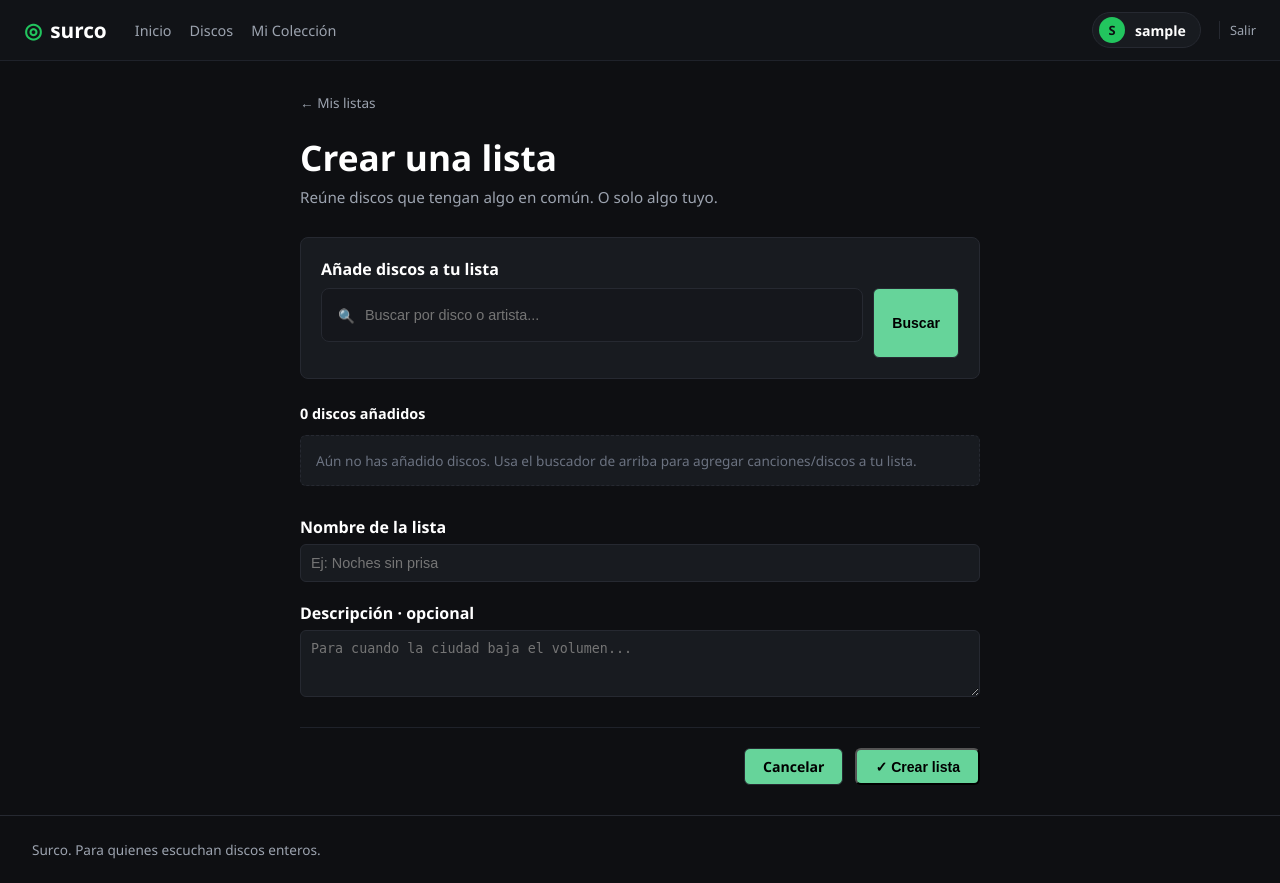
After one commit to Agusdestroy/ProyectoWeb, a PHP site: page /crear_lista.php in a window 1280 px wide. The commit adds this page. Run offline with PHP 8.4, Linux system fonts and the light colour scheme; the visitor is signed in with stand-in values (Sample User, id 1).

Commit message:
Inclusion de listasy favoritos

```diff
--- /dev/null
+++ b/crear_lista.php
@@ -0,0 +1,223 @@
+<?php
+session_start();
+
+if (!isset($_SESSION['id_usuario'])) {
+    header("Location: login.php");
+    exit();
+}
+
+require("bd/conexion_bd.php");
+
+$id_usuario = (int)$_SESSION['id_usuario'];
+$errores    = array();
+
+// Inicializar la lista temporal de discos en la sesión
+if (!isset($_SESSION['discos_nueva_lista'])) {
+    $_SESSION['discos_nueva_lista'] = array();
+}
+
+// A. Agregar un disco a la lista temporal
+if (isset($_POST['agregar_disco'])) {
+    $id_disco_add = (int)$_POST['id_disco_add'];
+    if ($id_disco_add > 0 && !in_array($id_disco_add, $_SESSION['discos_nueva_lista'])) {
+        $_SESSION['discos_nueva_lista'][] = $id_disco_add;
+    }
+    header("Location: crear_lista.php");
+    exit();
+}
+
+// B. Quitar un disco de la lista temporal
+if (isset($_GET['quitar_disco'])) {
+    $id_disco_del = (int)$_GET['quitar_disco'];
+    $key = array_search($id_disco_del, $_SESSION['discos_nueva_lista']);
+    if ($key !== false) {
+        unset($_SESSION['discos_nueva_lista'][$key]);
+        $_SESSION['discos_nueva_lista'] = array_values($_SESSION['discos_nueva_lista']); // Reindexar array
+    }
+    header("Location: crear_lista.php");
+    exit();
+}
+
+// C. Guardar la lista definitiva en la BD
+if ($_SERVER['REQUEST_METHOD'] === 'POST' && isset($_POST['guardar_lista'])) {
+    $titulo      = isset($_POST['titulo']) ? trim($_POST['titulo']) : '';
+    $descripcion = isset($_POST['descripcion']) ? trim($_POST['descripcion']) : '';
+
+    if ($titulo === '') {
+        $errores['titulo'] = 'Ingresa un nombre para tu lista.';
+    }
+
+    if (empty($_SESSION['discos_nueva_lista'])) {
+        $errores['discos'] = 'Agrega al menos un disco a tu lista.';
+    }
+
+    if (empty($errores)) {
+        $titulo_clean      = mysqli_real_escape_string($conexion, $titulo);
+        $descripcion_clean = mysqli_real_escape_string($conexion, $descripcion);
+
+        // 1. Insertar en la tabla 'listas'
+        $query_lista = "INSERT INTO listas (id_usuario, titulo, descripcion, fecha_creacion)
+                        VALUES ($id_usuario, '$titulo_clean', '$descripcion_clean', NOW())";
+
+        if (mysqli_query($conexion, $query_lista)) {
+            $id_lista_nueva = mysqli_insert_id($conexion);
+
+            // 2. Insertar los discos en la tabla intermedia 'lista_discos'
+            foreach ($_SESSION['discos_nueva_lista'] as $id_disco) {
+                $query_item = "INSERT INTO lista_discos (id_lista, id_disco, fecha_agregado)
+                               VALUES ($id_lista_nueva, $id_disco, NOW())";
+                mysqli_query($conexion, $query_item);
+            }
+
+            // Limpiar sesión temporal y redirigir
+            unset($_SESSION['discos_nueva_lista']);
+            mysqli_close($conexion);
+            header("Location: mi_coleccion.php?vista=listas");
+            exit();
+        } else {
+            die("Error al crear la lista: " . mysqli_error($conexion));
+        }
+    }
+}
+
+// Búsqueda de discos para agregar
+$buscar_disco = isset($_GET['buscar_disco']) ? trim($_GET['buscar_disco']) : '';
+$res_busqueda = null;
+
+if (!empty($buscar_disco)) {
+    $buscar_clean = mysqli_real_escape_string($conexion, $buscar_disco);
+    $query_search = "SELECT d.id_disco, d.titulo, d.portada_url, YEAR(d.fecha_lanzamiento) AS anio, a.nombre AS artista
+                     FROM discos d
+                     LEFT JOIN artistas a ON d.id_artista = a.id_artista
+                     WHERE d.titulo LIKE '%$buscar_clean%' OR a.nombre LIKE '%$buscar_clean%'
+                     LIMIT 4";
+    $res_busqueda = mysqli_query($conexion, $query_search);
+}
+
+// Cargar información de los discos seleccionados actualmente
+$discos_seleccionados = array();
+if (!empty($_SESSION['discos_nueva_lista'])) {
+    $ids_string = implode(',', $_SESSION['discos_nueva_lista']);
+    $query_sel = "SELECT d.id_disco, d.titulo, d.portada_url, YEAR(d.fecha_lanzamiento) AS anio, a.nombre AS artista
+                  FROM discos d
+                  LEFT JOIN artistas a ON d.id_artista = a.id_artista
+                  WHERE d.id_disco IN ($ids_string)";
+    $res_sel = mysqli_query($conexion, $query_sel);
+    while ($row = mysqli_fetch_assoc($res_sel)) {
+        $discos_seleccionados[] = $row;
+    }
+}
+
+include("includes/header.php");
+?>
+
+<section class="explore-section" style="max-width: 680px; margin: 0 auto;">
+
+    <!-- Enlace superior -->
+    <div style="margin-bottom: 20px;">
+        <a href="mi_coleccion.php?vista=listas" style="color: #9ca3af; text-decoration: none; font-size: 0.85rem;">← Mis listas</a>
+    </div>
+
+    <h1 class="section-title">Crear una lista</h1>
+    <p class="section-description" style="margin-bottom: 30px;">
+        Reúne discos que tengan algo en común. O solo algo tuyo.
+    </p>
+
+    <!-- Errores generales -->
+    <?php if (!empty($errores)): ?>
+        <div class="form-alert form-alert-error" style="margin-bottom: 20px;">
+            <p class="alert-title">Revisa los campos:</p>
+            <?php foreach ($errores as $err): ?>
+                <p class="alert-detail">• <?php echo $err; ?></p>
+            <?php endforeach; ?>
+        </div>
+    <?php endif; ?>
+
+    <!-- Formulario de Búsqueda para añadir discos -->
+    <div style="background-color: #181b20; border: 1px solid #262931; border-radius: 8px; padding: 20px; margin-bottom: 25px;">
+        <label style="color: #ffffff; font-weight: 600; display: block; margin-bottom: 8px;">Añade discos a tu lista</label>
+
+        <form method="GET" action="crear_lista.php" style="display: flex; gap: 10px;">
+            <div class="filter-search-box" style="flex: 1;">
+                <span class="search-icon">🔍</span>
+                <input type="text" name="buscar_disco" value="<?php echo htmlspecialchars($buscar_disco); ?>" placeholder="Buscar por disco o artista...">
+            </div>
+            <button type="submit" class="btn-secondary">Buscar</button>
+        </form>
+
+        <!-- Resultados de búsqueda -->
+        <?php if ($res_busqueda && mysqli_num_rows($res_busqueda) > 0): ?>
+            <div style="margin-top: 15px; display: flex; flex-direction: column; gap: 10px;">
+                <?php while ($disco_b = mysqli_fetch_assoc($res_busqueda)): ?>
+                    <div style="display: flex; align-items: center; justify-content: space-between; background: #111317; padding: 8px 12px; border-radius: 6px;">
+                        <div style="display: flex; align-items: center; gap: 12px;">
+                            <img src="<?php echo htmlspecialchars($disco_b['portada_url']); ?>" style="width: 36px; height: 36px; border-radius: 4px; object-fit: cover;">
+                            <div>
+                                <p style="color: #ffffff; font-size: 0.85rem; font-weight: 600; margin: 0;"><?php echo htmlspecialchars($disco_b['titulo']); ?></p>
+                                <p style="color: #9ca3af; font-size: 0.75rem; margin: 0;"><?php echo htmlspecialchars($disco_b['artista']); ?> · <?php echo $disco_b['anio']; ?></p>
+                            </div>
+                        </div>
+
+                        <form method="POST" action="crear_lista.php">
+                            <input type="hidden" name="id_disco_add" value="<?php echo $disco_b['id_disco']; ?>">
+                            <button type="submit" name="agregar_disco" class="btn-primary" style="padding: 4px 12px; font-size: 0.8rem;">+ Añadir</button>
+                        </form>
+                    </div>
+                <?php endwhile; ?>
+            </div>
+        <?php endif; ?>
+    </div>
+
+    <!-- Lista de discos agregados -->
+    <div style="margin-bottom: 30px;">
+        <p style="color: #ffffff; font-weight: 600; font-size: 0.9rem; margin-bottom: 12px;">
+            <?php echo count($discos_seleccionados); ?> discos añadidos
+        </p>
+
+        <?php if (!empty($discos_seleccionados)): ?>
+            <div style="display: flex; flex-direction: column; gap: 8px;">
+                <?php foreach ($discos_seleccionados as $item): ?>
+                    <div style="display: flex; align-items: center; justify-content: space-between; background-color: #181b20; border: 1px solid #262931; border-radius: 6px; padding: 10px 14px;">
+                        <div style="display: flex; align-items: center; gap: 12px;">
+                            <img src="<?php echo htmlspecialchars($item['portada_url']); ?>" style="width: 40px; height: 40px; border-radius: 4px; object-fit: cover;">
+                            <div>
+                                <p style="color: #ffffff; font-weight: 600; font-size: 0.88rem; margin: 0;"><?php echo htmlspecialchars($item['titulo']); ?></p>
+                                <p style="color: #9ca3af; font-size: 0.78rem; margin: 0;"><?php echo htmlspecialchars($item['artista']); ?> · <?php echo $item['anio']; ?></p>
+                            </div>
+                        </div>
+                        <a href="crear_lista.php?quitar_disco=<?php echo $item['id_disco']; ?>" style="color: #ef4444; text-decoration: none; font-size: 1.1rem;" title="Quitar de la lista">✕</a>
+                    </div>
+                <?php endforeach; ?>
+            </div>
+        <?php else: ?>
+            <p style="color: #6b7280; font-size: 0.85rem; background: #181b20; padding: 15px; border-radius: 6px; border: 1px dashed #262931;">
+                Aún no has añadido discos. Usa el buscador de arriba para agregar canciones/discos a tu lista.
+            </p>
+        <?php endif; ?>
+    </div>
+
+    <!-- Formulario Principal: Nombre y Descripción -->
+    <form method="POST" action="crear_lista.php">
+        <div style="margin-bottom: 20px;">
+            <label for="titulo" style="color: #ffffff; display: block; margin-bottom: 6px; font-weight: 600;">Nombre de la lista</label>
+            <input type="text" id="titulo" name="titulo" class="filter-search-box" style="width: 100%; box-sizing: border-box; background: #181b20; border: 1px solid #262931; color: #fff; padding: 10px; border-radius: 6px; outline: none;" placeholder="Ej: Noches sin prisa">
+        </div>
+
+        <div style="margin-bottom: 30px;">
+            <label for="descripcion" style="color: #ffffff; display: block; margin-bottom: 6px; font-weight: 600;">Descripción · opcional</label>
+            <textarea id="descripcion" name="descripcion" rows="3" class="filter-search-box" style="width: 100%; box-sizing: border-box; background: #181b20; border: 1px solid #262931; color: #fff; padding: 10px; border-radius: 6px; outline: none;" placeholder="Para cuando la ciudad baja el volumen..."></textarea>
+        </div>
+
+        <!-- Botones de Acción -->
+        <div style="display: flex; justify-content: flex-end; gap: 12px; border-top: 1px solid #1f222a; padding-top: 20px;">
+            <a href="mi_coleccion.php?vista=listas" class="btn-secondary" style="text-decoration: none;">Cancelar</a>
+            <button type="submit" name="guardar_lista" class="btn-primary">✓ Crear lista</button>
+        </div>
+    </form>
+
+</section>
+
+<?php
+mysqli_close($conexion);
+include("includes/footer.php");
+?>
--- a/includes/header.php
+++ b/includes/header.php
@@ -44,8 +44,7 @@ if ($esta_logueado) {
                     <a href="discos.php" class="nav-link">Discos</a>
 
                     <?php if ($esta_logueado): ?>
-                        <a href="listas.php" class="nav-link">Listas</a>
-                        <a href="coleccion.php" class="nav-link">Mi colección</a>
+                        <a href="mi_coleccion.php" class="nav-link">Mi Colección</a>
                     <?php endif; ?>
                 </nav>
             </div>
```
Also changed, not shown: css/styles.css (+28 -11 lines), discos.php (+34 -9 lines), favorito_toggle.php (added, +35 -0 lines), lista_detalle.php (added, +111 -0 lines), mi_coleccion.php (added, +183 -0 lines), perfil.php (+5 -5 lines).
